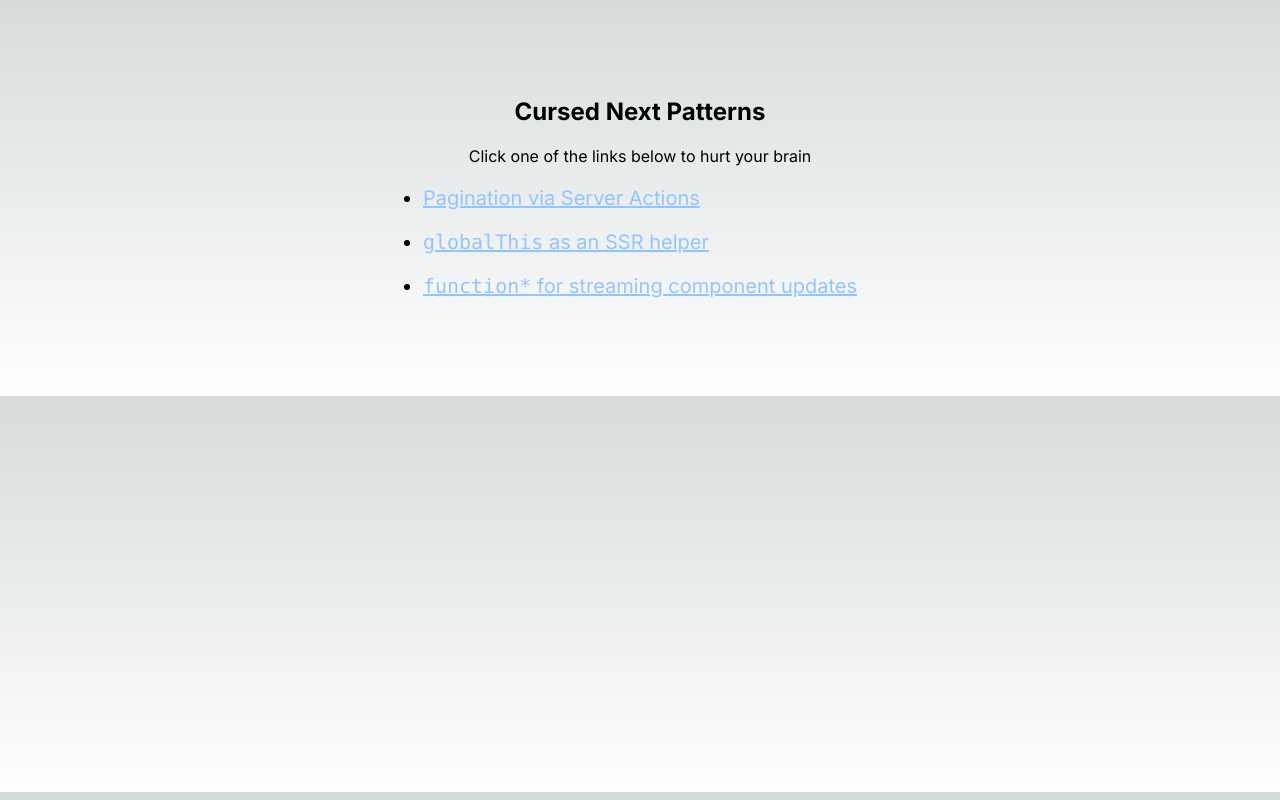
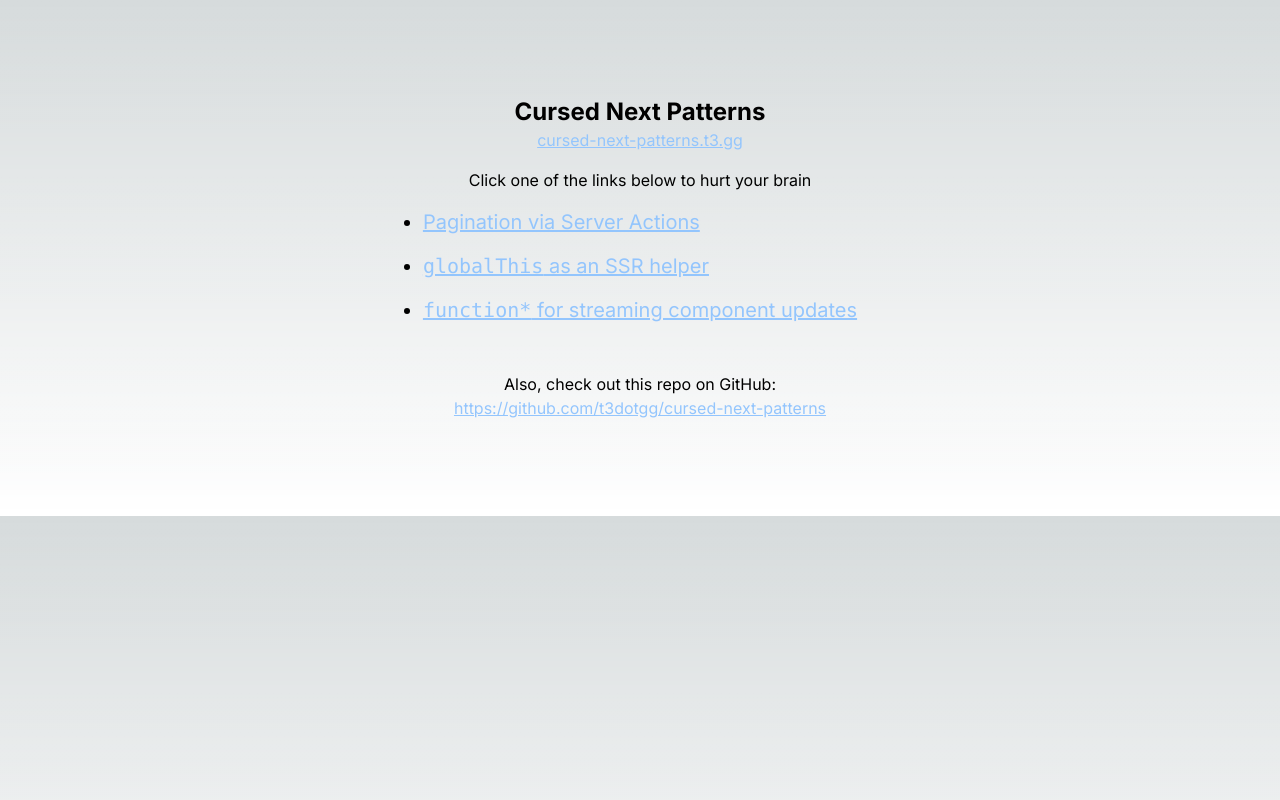
Before and after one commit to t3dotgg/cursed-next-patterns, a Next.js app: page / in a window 1280 px wide. Built offline with nearby package versions, Linux system fonts and the light colour scheme.

Commit message:
last minute cleanup with links

```diff
--- a/src/app/page.tsx
+++ b/src/app/page.tsx
@@ -3,7 +3,15 @@
 export default function Home() {
   return (
     <main className="flex gap-4 flex-col items-center justify-between p-24">
-      <h1 className="text-2xl font-bold">Cursed Next Patterns</h1>
+      <div className="text-center">
+        <h1 className="text-2xl font-bold">Cursed Next Patterns</h1>
+        <a
+          className="text-blue-300 underline"
+          href="https://cursed-next-patterns.t3.gg"
+        >
+          cursed-next-patterns.t3.gg
+        </a>
+      </div>
       <div>Click one of the links below to hurt your brain</div>
       <ul className="list-disc text-xl space-y-4">
         <li>
@@ -22,6 +30,17 @@
           </Link>
         </li>
       </ul>
+
+      <div className="text-center mt-8">
+        Also, check out this repo on GitHub:
+        <br />
+        <a
+          href="https://github.com/t3dotgg/cursed-next-patterns"
+          className="text-blue-300 underline"
+        >
+          https://github.com/t3dotgg/cursed-next-patterns
+        </a>
+      </div>
     </main>
   );
 }
```
